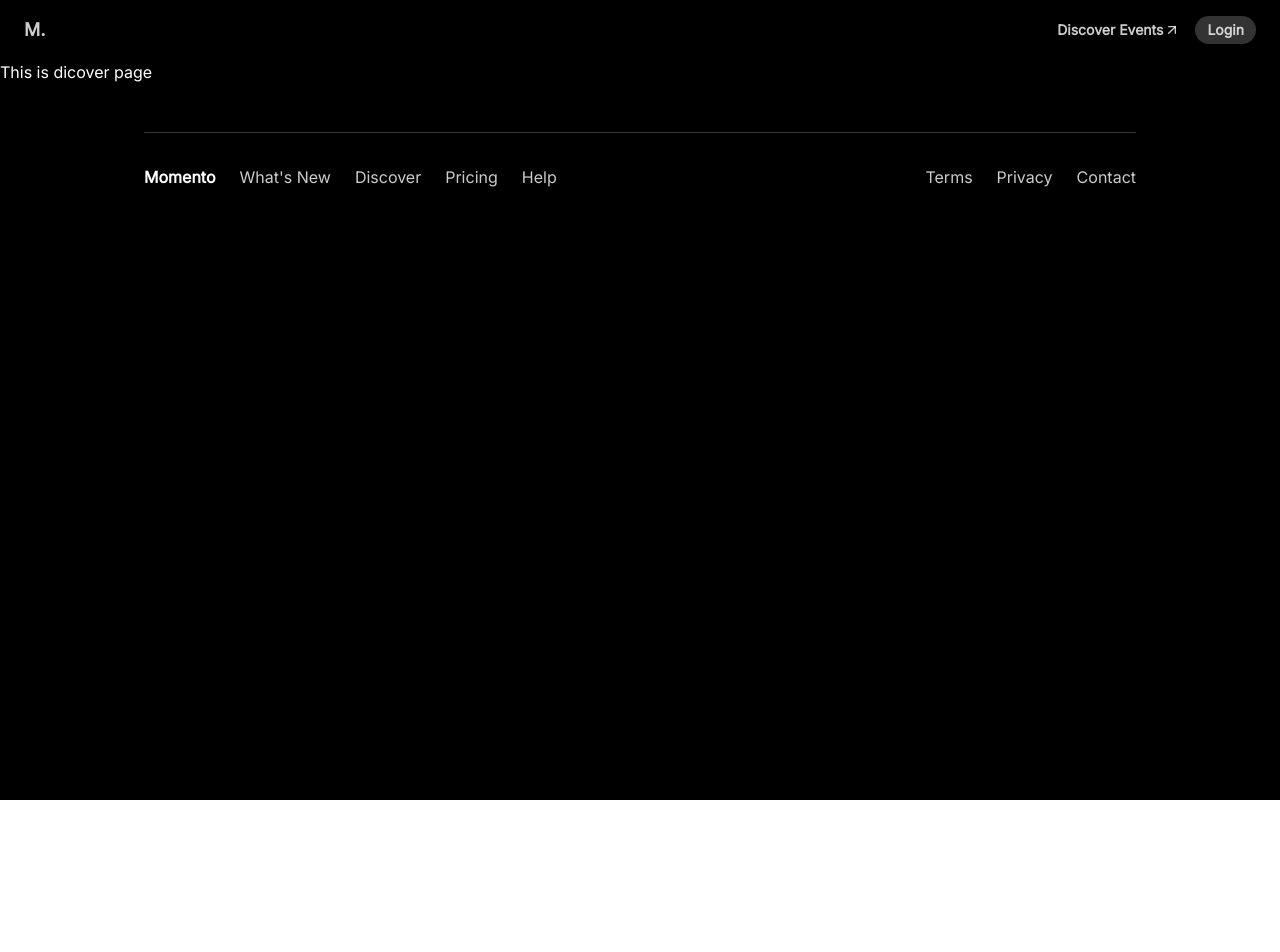
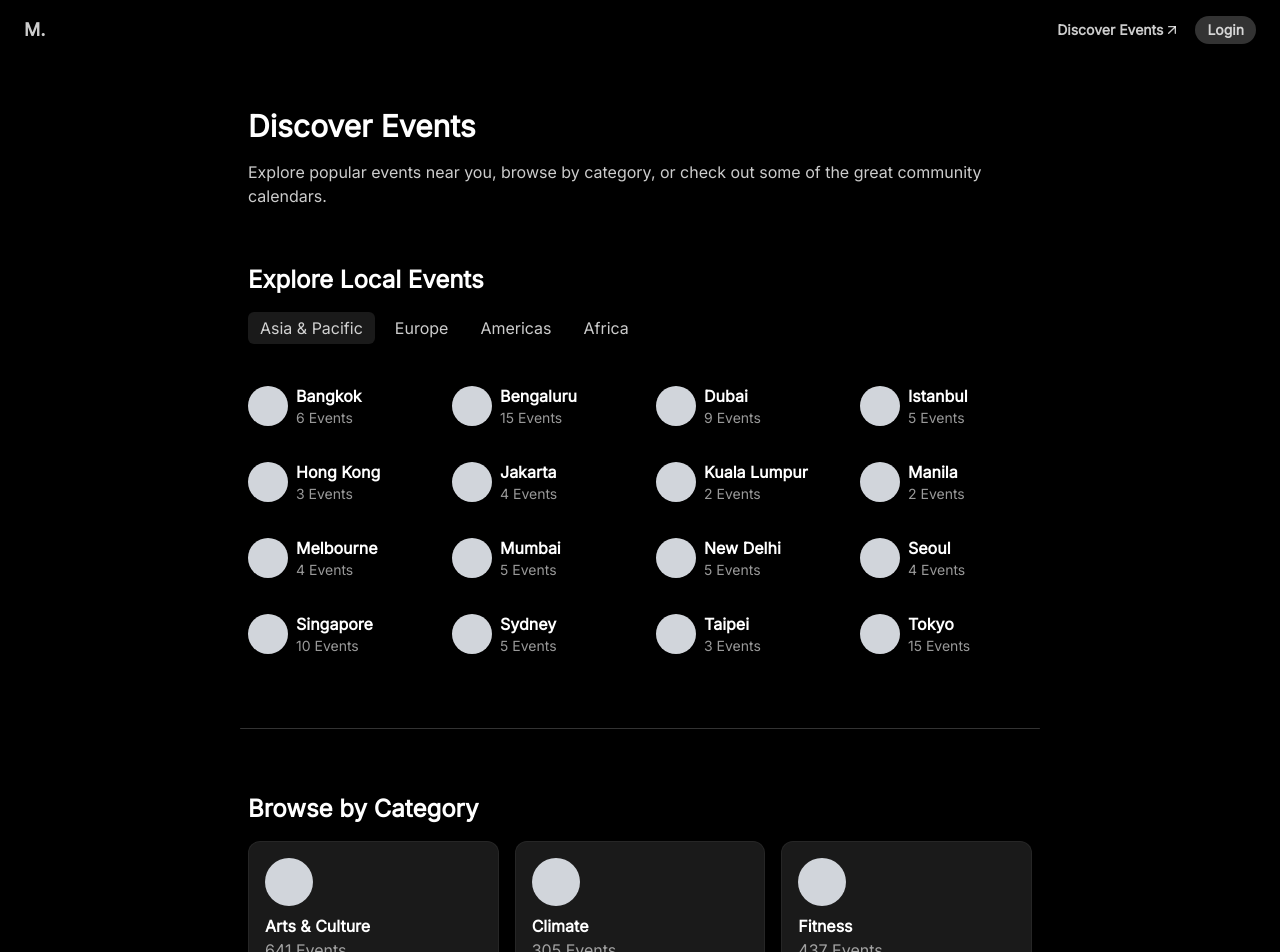
Before and after one commit to AltSumpreme/Momento, a Next.js app: page /discover in a window 1280 px wide. Shown: the top 952 px of the page. Before the commit the page ends 800 px from the top, so only its background shows below. Built offline with nearby package versions, Linux system fonts and the light colour scheme.

Commit message:
feat: implement discover page with event categories and locations

```diff
--- a/app/(public)/(auth)/login/page.tsx
+++ b/app/(public)/(auth)/login/page.tsx
@@ -50,8 +50,11 @@ export default function Login() {
         >
           Login
         </button>
-        <Link href="/signup" className="block text-center mt-4 text-white/80 hover:text-white duration-300">
-          Don't have an account? Sign Up
+        <Link
+          href="/signup"
+          className="block text-center mt-4 text-white/80 hover:text-white duration-300"
+        >
+          Don&apos;t have an account? Sign Up
         </Link>
         {error && <p className="mt-4 text-red-500 text-center">{error}</p>}
       </div>
--- a/app/(public)/(landing)/discover/page.tsx
+++ b/app/(public)/(landing)/discover/page.tsx
@@ -1,7 +1,194 @@
+"use client";
+import React, { useState, useEffect } from "react";
+
+interface Place {
+  city: string;
+  events: number;
+}
+
+interface Location {
+  region: string;
+  places: Place[];
+}
+
+interface Category {
+  category: string;
+  events: number;
+}
+
+// Mock for now, will setup API later.
+const fetchData = async () => {
+  return {
+    locations: [
+      {
+        region: "Asia & Pacific",
+        places: [
+          { city: "Bangkok", events: 6 },
+          { city: "Bengaluru", events: 15 },
+          { city: "Dubai", events: 9 },
+          { city: "Istanbul", events: 5 },
+          { city: "Hong Kong", events: 3 },
+          { city: "Jakarta", events: 4 },
+          { city: "Kuala Lumpur", events: 2 },
+          { city: "Manila", events: 2 },
+          { city: "Melbourne", events: 4 },
+          { city: "Mumbai", events: 5 },
+          { city: "New Delhi", events: 5 },
+          { city: "Seoul", events: 4 },
+          { city: "Singapore", events: 10 },
+          { city: "Sydney", events: 5 },
+          { city: "Taipei", events: 3 },
+          { city: "Tokyo", events: 15 },
+        ],
+      },
+      {
+        region: "Europe",
+        places: [
+          { city: "Amsterdam", events: 7 },
+          { city: "Barcelona", events: 14 },
+          { city: "Berlin", events: 17 },
+          { city: "Brussels", events: 5 },
+          { city: "Helsinki", events: 4 },
+          { city: "Istanbul", events: 8 },
+          { city: "Lisbon", events: 7 },
+          { city: "London", events: 23 },
+          { city: "Madrid", events: 8 },
+          { city: "Milan", events: 2 },
+          { city: "Munich", events: 10 },
+          { city: "Paris", events: 8 },
+          { city: "Stockholm", events: 6 },
+          { city: "Zurich", events: 7 },
+        ],
+      },
+      {
+        region: "Americas",
+        places: [
+          { city: "Atlanta", events: 4 },
+          { city: "Austin", events: 15 },
+          { city: "Boston", events: 10 },
+          { city: "Buenos Aires", events: 2 },
+          { city: "Chicago", events: 7 },
+          { city: "Denver", events: 5 },
+          { city: "Houston", events: 3 },
+          { city: "Los Angeles", events: 21 },
+          { city: "Mexico City", events: 7 },
+          { city: "Miami", events: 17 },
+          { city: "Montréal", events: 5 },
+          { city: "New York", events: 53 },
+          { city: "Philadelphia", events: 5 },
+          { city: "Phoenix", events: 4 },
+          { city: "Salt Lake City", events: 8 },
+          { city: "San Diego", events: 8 },
+          { city: "San Francisco", events: 59 },
+          { city: "São Paulo", events: 5 },
+          { city: "Seattle", events: 12 },
+          { city: "Toronto", events: 24 },
+          { city: "Vancouver", events: 12 },
+          { city: "Washington, DC", events: 5 },
+        ],
+      },
+      {
+        region: "Africa",
+        places: [
+          { city: "Cape Town", events: 7 },
+          { city: "Nairobi", events: 5 },
+        ],
+      },
+    ],
+    categories: [
+      { category: "Arts & Culture", events: 641 },
+      { category: "Climate", events: 305 },
+      { category: "Fitness", events: 437 },
+      { category: "Wellness", events: 809 },
+      { category: "Crypto", events: 770 },
+    ],
+  };
+};
+
 export default function DiscoverPage() {
-    return (
-        <div>
-            This is dicover page
+  const [selectedRegion, setSelectedRegion] = useState<string | null>(null);
+  const [locations, setLocations] = useState<Location[]>([]);
+  const [categories, setCategories] = useState<Category[]>([]);
+
+  useEffect(() => {
+    const getData = async () => {
+      const data = await fetchData();
+      setLocations(data.locations);
+      setCategories(data.categories);
+      setSelectedRegion(data.locations[0].region);
+    };
+    getData();
+  }, []);
+
+  const selectedLocationData = selectedRegion
+    ? locations.find((region) => region.region === selectedRegion)
+    : null;
+
+  return (
+    <div className="center">
+      <div className="w-[800px] py-12">
+        <div className="px-2">
+          <h1 className="text-3xl font-bold mb-4">Discover Events</h1>
+          <p className="mb-14 text-white/80">
+            Explore popular events near you, browse by category, or check out
+            some of the great community calendars.
+          </p>
+
+          <h2 className="text-2xl font-semibold mb-4">Explore Local Events</h2>
+          <div className="flex gap-2 mb-8">
+            {locations.map((region) => (
+              <button
+                key={region.region}
+                onClick={() => setSelectedRegion(region.region)}
+                className={`px-3 py-1 rounded-md duration-300 hover:text-white/80 text-white/80 ${
+                  selectedRegion === region.region
+                    ? "hover:text-white bg-white/10"
+                    : "hover:bg-white/5 text-white/60"
+                }`}
+              >
+                {region.region}
+              </button>
+            ))}
+          </div>
         </div>
-    )
+
+        {selectedLocationData && (
+          <div className="grid grid-cols-4 gap-4 text-nowrap">
+            {selectedLocationData.places.map((place) => (
+              <div
+                key={place.city}
+                className="flex items-center duration-300 hover:bg-white/10 p-2 rounded-xl"
+              >
+                <div className="h-full center mr-2">
+                  <div className="w-10 h-10 bg-gray-300 rounded-full"></div>
+                </div>
+                <div className="flex flex-col">
+                  <p className="font-semibold">{place.city}</p>
+                  <p className="text-sm text-white/60">{place.events} Events</p>
+                </div>
+              </div>
+            ))}
+          </div>
+        )}
+
+        <div className="h-[1px] my-16 bg-white/20 rounded-full"></div>
+
+        <div className="px-2">
+          <h2 className="text-2xl font-semibold mb-4">Browse by Category</h2>
+          <div className="grid grid-cols-3 gap-4">
+            {categories.map(({ category, events }) => (
+              <div
+                key={category}
+                className="p-4 rounded-xl flex flex-col bg-white/10 duration-300 hover:bg-white/15 border border-white/5"
+              >
+                <div className="w-12 h-12 bg-gray-300 rounded-full mb-2"></div>
+                <p className="font-semibold">{category}</p>
+                <p className="text-white/60">{events} Events</p>
+              </div>
+            ))}
+          </div>
+        </div>
+      </div>
+    </div>
+  );
 }
--- a/app/(public)/(landing)/layout.tsx
+++ b/app/(public)/(landing)/layout.tsx
@@ -10,8 +10,8 @@ export default function Layout({
 }>) {
   return (
     <div className="h-full min-h-screen w-screen bg-black text-white">
-      <div className="sticky top-0 flex items-center justify-between p-4 px-6 bg-black/40 backdrop-blur-md z-10">
-        <div className="text-lg font-bold text-white/80">M.</div>
+      <div className="sticky top-0 flex items-center justify-between p-4 px-6 bg-black/50 backdrop-blur-md z-10">
+        <Link href="/" className="text-lg font-bold text-white/80">M.</Link>
         <div className="flex space-x-4 font-semibold text-sm">
           <Link
             href="/discover"
@@ -41,7 +41,7 @@ export default function Layout({
         <div className="flex justify-between items-center py-4 text-white/80">
           <div className="space-x-6">
             <span className="font-bold text-white">Momento</span>
-            <span>What's New</span>
+            <span>What&apos;s New</span>
             <span>Discover</span>
             <span>Pricing</span>
             <span>Help</span>
--- a/app/not-found.tsx
+++ b/app/not-found.tsx
@@ -10,8 +10,7 @@ const CustomErrorPage = () => {
         </span>
       </h1>
       <p className="mb-8 text-lg text-center text-white/80">
-        Let's get you back to the
-        fun!
+        Let&apos;s get you back to the fun!
       </p>
       <Link
         href="/"
```
